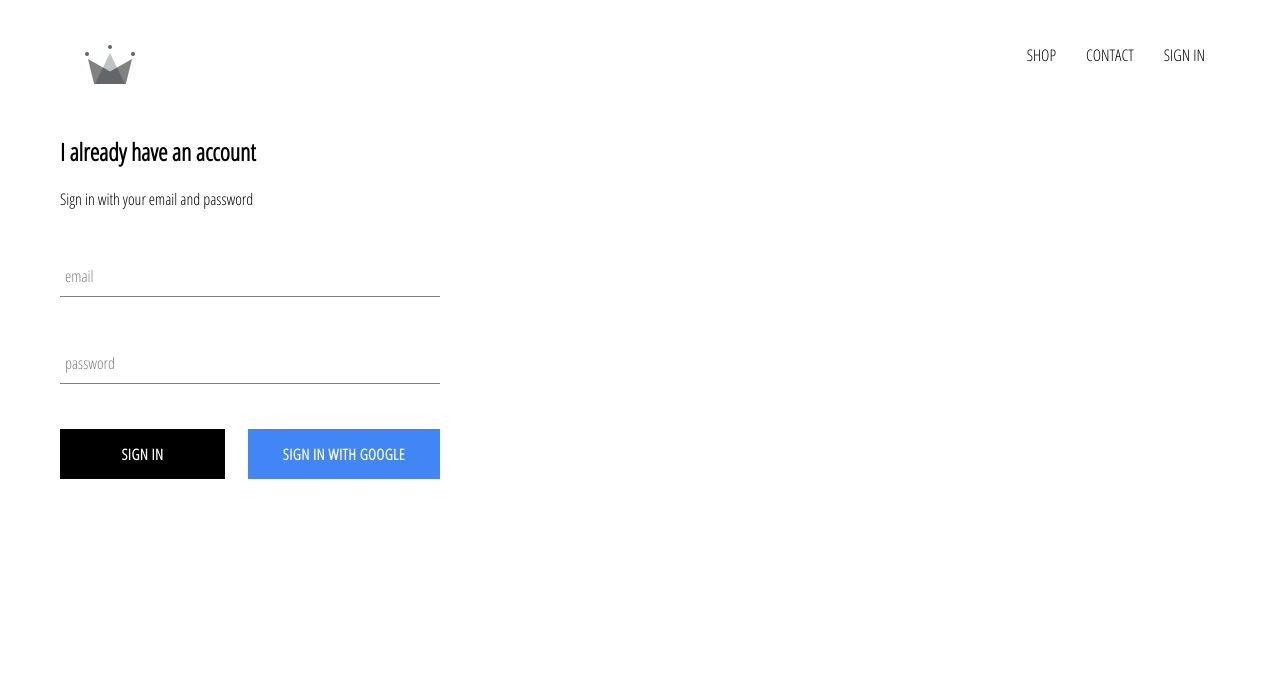
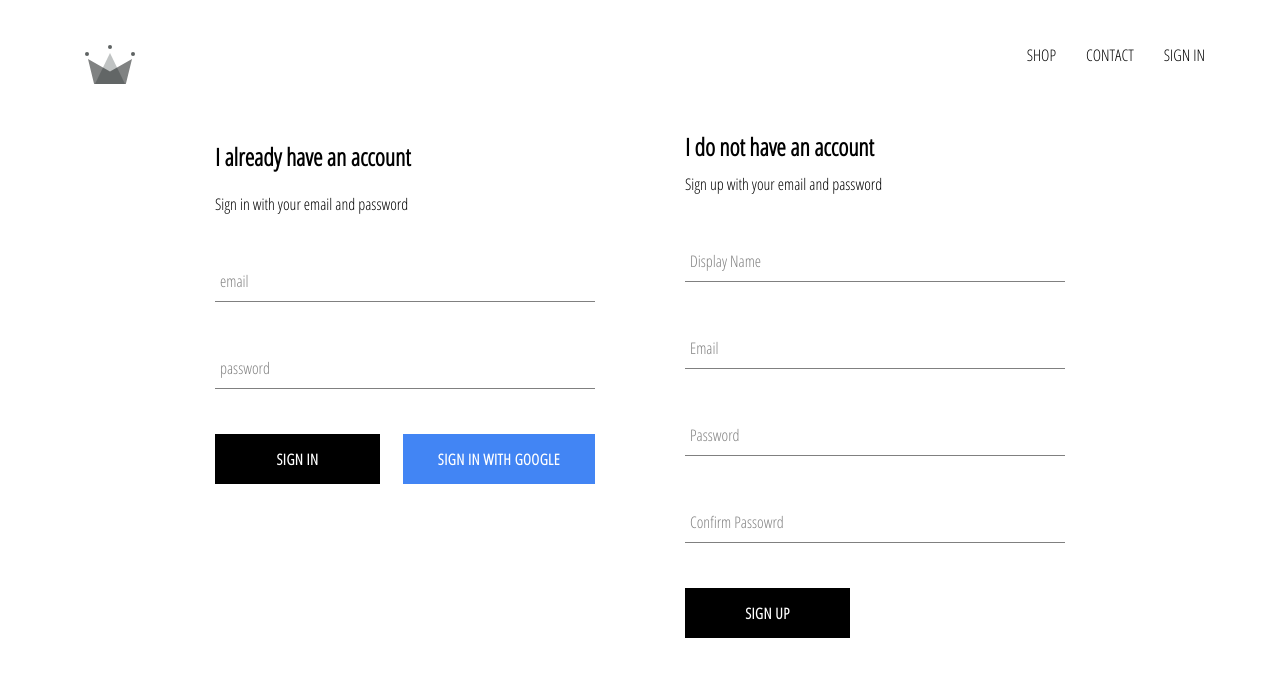
Before and after one commit to Adeola23/crown-clothing, a React (Create React App) app: page /signin in a window 1280 px wide. Shown: the top 676 px of the page. Built offline with nearby package versions, Linux system fonts and the light colour scheme; no server answers.

Commit message:
implemented firebase utils, included ability to store firestore authenticated users

```diff
--- a/src/App.js
+++ b/src/App.js
@@ -5,7 +5,7 @@ import HomePage from './page/homepage/homepage'
 import ShopPage from "./page/Shop page/shop.compnent";
 import Header from "./component/header-component/header.component";
 import SignInAndSignUpPage from "./page/sign-in and sign-up-page/sign-in-and-sign-up-page";
-import { auth } from './firebase/firebase.utils'
+import {auth, createUserProfileDocument} from './firebase/firebase.utils'
 
 const HatsPage = () => (
     <div>
@@ -24,8 +24,20 @@ class App extends React.Component {
 // Application listening to authentication state changes from the firebase backend
     unsubscribeFromAuth = null;
     componentDidMount(){    // this connection is always open as long as the component is mounted because it is an open subscription
-        this.unsubscribeFromAuth = auth.onAuthStateChanged( user => {
-            this.setState({ currentUser: user})
+        this.unsubscribeFromAuth = auth.onAuthStateChanged( async userAuth => {
+            if (userAuth){
+                const userRef = await createUserProfileDocument(userAuth);
+
+                userRef.onSnapshot( snapshot => {
+                    this.setState({
+                        currentUser : {
+                            id : snapshot.id,
+                            ...snapshot.data()
+                        }
+                    })
+                })
+            }
+            this.setState({ currentUser: userAuth})
         })
 
     }
--- /dev/null
+++ b/src/component/Signup-component/sign.styles.scss
@@ -0,0 +1,8 @@
+.sign-up {
+  display: flex;
+  flex-direction: column;
+  width: 380px;
+  .title{
+    margin: 10px 0;
+  }
+}
--- /dev/null
+++ b/src/component/Signup-component/signup-component.js
@@ -0,0 +1,119 @@
+import React from 'react'
+
+import FormInput  from "../Form-input/form-input.component";
+import CustomButton from "../custom-button/custom-button.component";
+
+import { auth, createUserProfileDocument} from "../../firebase/firebase.utils";
+
+import './sign.styles.scss'
+
+
+class SignUp extends React.Component {
+    constructor() {
+        super();
+
+        this.state = {
+            displayName: '',
+            email: '',
+            password: '',
+            confirmPassword:''
+
+        }
+
+
+    }
+
+
+    handleChange = event => {
+        const { name, value} = event.target
+        this.setState({[name]: value})
+
+    }
+
+
+    handleSubmit = async event => {
+        event.preventDefault();
+        const  {displayName, email, password, confirmPassword } = this.state;
+
+        if (password  !== confirmPassword){
+            alert('You have different passwords');
+            return;
+
+        }
+
+        try{
+            const {user} = await auth.createUserWithEmailAndPassword(email,password);
+
+            await createUserProfileDocument(user, {displayName})
+
+            this.setState({
+                displayName: '',
+                email: '',
+                password: '',
+                confirmPassword:''
+
+
+            })
+
+        }catch (error){console.error(error)
+
+        }
+    }
+
+
+    render() {
+
+        const  {displayName, email, password, confirmPassword } = this.state;
+
+
+        return(
+            <div className="sign-up">
+                <h2 className="title">
+                    I do not have an account
+                </h2>
+                <span>
+                    Sign up with your email and password
+                </span>
+                <form className="sign-up-form"  onSubmit={this.handleSubmit}>
+                    <FormInput
+                        type = 'text'
+                        name = 'displayName'
+                        value = {displayName}
+                        onChange = {this.handleChange}
+                        label = 'Display Name'
+                        required
+                    />
+                    <FormInput
+                        type = 'email'
+                        name = 'email'
+                        value = {email}
+                        onChange = {this.handleChange}
+                        label = 'Email'
+                        required
+                    />
+                    <FormInput
+                        type = 'password'
+                        name = 'password'
+                        value = {password}
+                        onChange = {this.handleChange}
+                        label = 'Password'
+                        required
+                    />
+                    <FormInput
+                        type = 'password'
+                        name = 'confirmPassword'
+                        value = {confirmPassword}
+                        onChange = {this.handleChange}
+                        label = 'Confirm Passowrd'
+                    />
+
+                    <CustomButton type = 'submit'> SIGN UP</CustomButton>
+                </form>
+            </div>
+            )
+
+
+    }
+}
+
+export default SignUp
--- a/src/firebase/firebase.utils.js
+++ b/src/firebase/firebase.utils.js
@@ -12,6 +12,36 @@ const config = {
     appId: "1:69534190216:web:ce2f1a341517691585ad3d",
     measurementId: "G-JDHRT5PXER"
 };
+export const createUserProfileDocument = async (userAuth, additionalData) => {
+    if (!userAuth)
+        return;
+
+    const userRef = firestore.doc(`users/${userAuth.uid}`);
+    const snapShot =  await userRef.get()
+
+    if (!snapShot.exists){
+        const {displayName, email} = userAuth;
+        const createdAt = new Date();
+
+        try {
+            await userRef.set({
+                displayName,
+                email,
+                createdAt,
+                ...additionalData
+            })
+        } catch (error){
+            console.log('error creating user', error.message)
+        }
+
+    }
+
+    return userRef
+
+
+
+
+}
 
 firebase.initializeApp(config)
 
--- a/src/page/sign-in and sign-up-page/sign-in-and-sign-up-page.js
+++ b/src/page/sign-in and sign-up-page/sign-in-and-sign-up-page.js
@@ -1,11 +1,14 @@
 import React from "react";
 import Signin from "../../component/Signin/signin";
+
+import SignUp from "../../component/Signup-component/signup-component";
 
 import './sign-in-and-sign-up-page.styles.scss'
 
 const SignInAndSignUpPage = () =>(
     <div className={'sign-in-and-sign-up'}>
         <Signin/>
+        <SignUp/>
     </div>
 )
 
--- a/src/page/sign-in and sign-up-page/sign-in-and-sign-up-page.styles.scss
+++ b/src/page/sign-in and sign-up-page/sign-in-and-sign-up-page.styles.scss
@@ -0,0 +1,6 @@
+.sign-in-and-sign-up{
+  width: 850px;
+  display: flex;
+  justify-content: space-between;
+  margin: 30px auto;
+}
```
